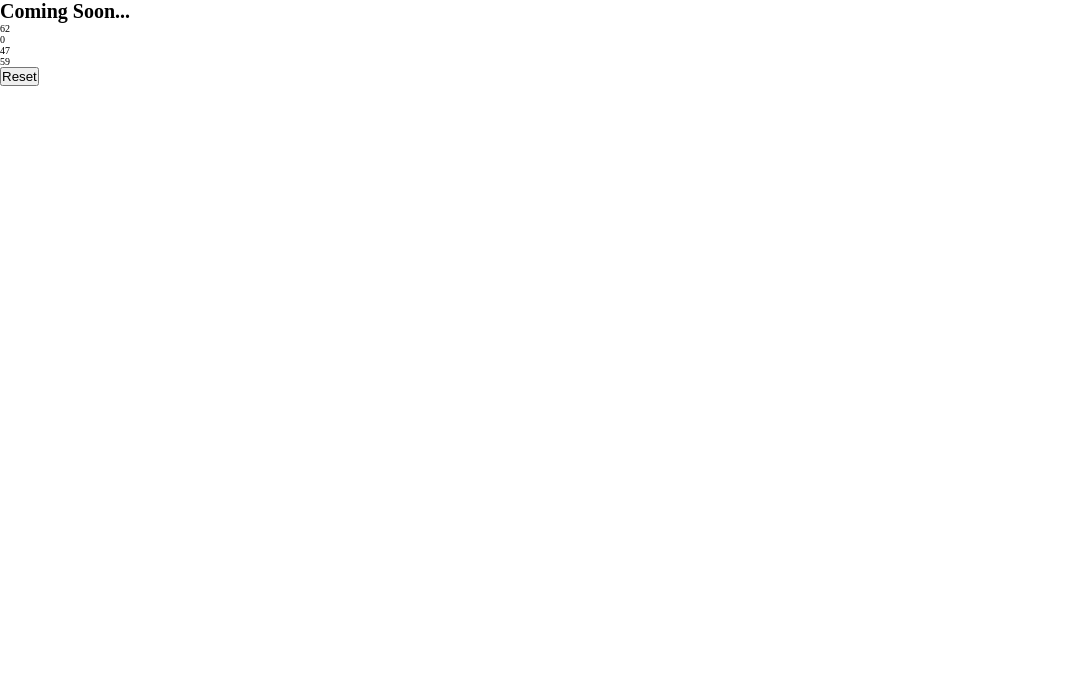
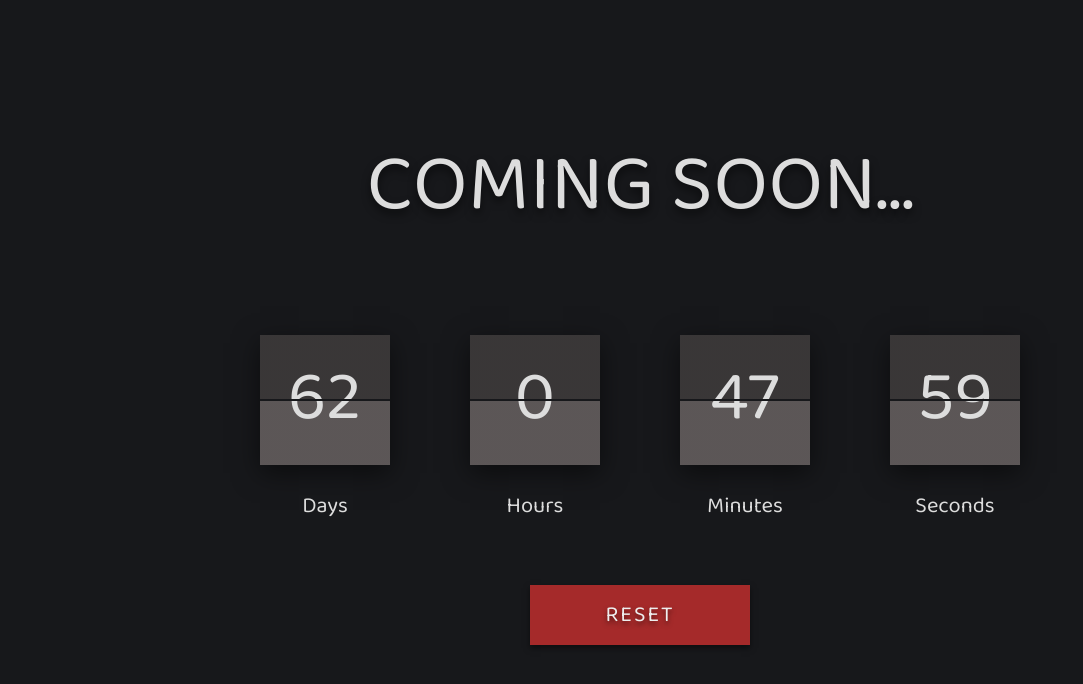
Before and after one commit to AndreiScafi/Countdown, a plain HTML site: page index.html in a window 1280 px wide. Shown: the whole page, without its empty margins (0-1083 px from the left). Drawn offline with Linux system fonts and the light colour scheme.

Commit message:
Adding style with CSS.

```diff
--- a/script.js
+++ b/script.js
@@ -16,9 +16,9 @@ const interval = setInterval(() => {
     const seconds = Math.floor((diff / 1000) % 60);
 
     countdown.innerHTML = `
-    <div>${days}</div>
-    <div>${hours}</div>
-    <div>${minutes}</div>
-    <div>${seconds}</div>
+    <div data-content="Days">${days}</div>
+    <div data-content="Hours">${hours}</div>
+    <div data-content="Minutes">${minutes}</div>
+    <div data-content="Seconds">${seconds}</div>
     `;
 }, 1000);
--- a/style.css
+++ b/style.css
@@ -2,8 +2,83 @@
     margin: 0;
     padding: 0;
     box-sizing: border-box;
+    font-family: "Baloo Da 2", cursive;
 }
 
 html {
     font-size: 62.5%;
 }
+
+.container {
+    width: 100%;
+    height: 100vh;
+    background-color: #17181b;
+    position: relative;
+}
+
+.countdown-wrapper {
+    width: 100%;
+    position: absolute;
+    top: 15%;
+    text-align: center;
+    color: #ddd;
+}
+
+.countdown-wrapper h1 {
+    font-size: 8rem;
+    font-weight: lighter;
+    text-transform: uppercase;
+    margin-bottom: 8rem;
+    text-shadow: 0 .5rem .8rem rgba(0, 0, 0, .5);
+}
+
+.countdown {
+    display: flex;
+    justify-content: center;
+}
+
+.countdown div {
+    width: 13rem;
+    height: 13rem;
+    background: linear-gradient(to bottom, rgba(61, 58, 58, .9) 50%, rgba(99, 93, 93, .9) 0);
+    margin: 0 4rem 12rem 4rem;
+    font-size: 7rem;
+    font-weight: 400;
+    display: flex;
+    justify-content: center;
+    align-items: center;
+    box-shadow: 0 .8rem 2.5rem rgba(0, 0, 0, .5);
+    position: relative;
+}
+
+.countdown div::before {
+    content: "";
+    position: absolute;
+    width: 100%;
+    height: .24rem;
+    background-color: #17181b;
+}
+
+.countdown div::after {
+    content: attr(data-content);
+    font-size: 2.2rem;
+    font-weight: 400;
+    position: absolute;
+    bottom: -6rem;
+}
+
+.reset {
+    width: 22rem;
+    height: 6rem;
+    border: none;
+    background-color: #a52a2a;
+    font-size: 2.2rem;
+    font-weight: 400;
+    letter-spacing: .2rem;
+    text-transform: uppercase;
+    color: #eee;
+    text-shadow: 0 .3rem .5rem rgba(0, 0, 0, .5);
+    box-shadow: 0 .3rem .6rem rgba(0, 0, 0, .5);
+    outline: none;
+    cursor: pointer;
+}
```
